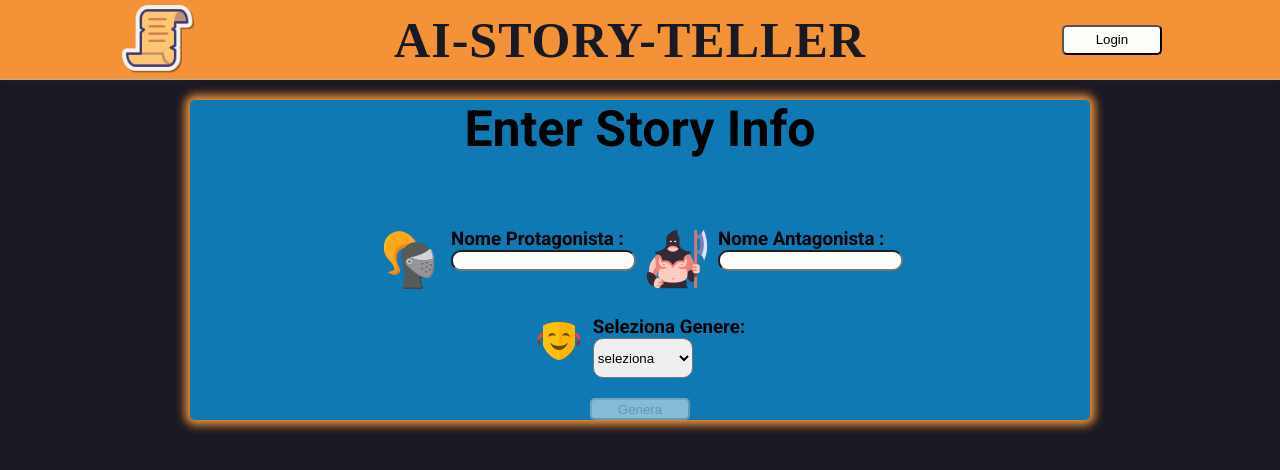
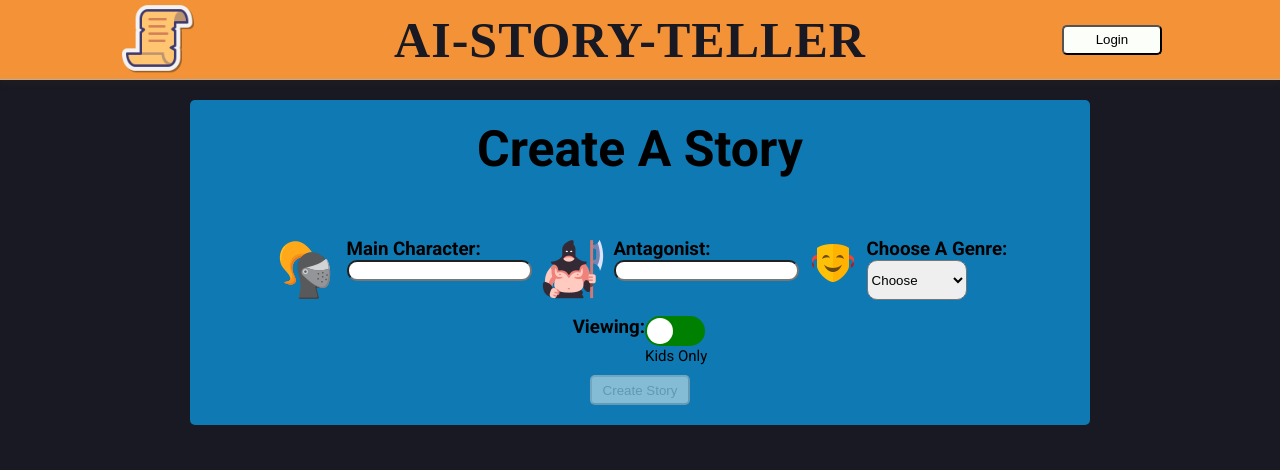
Before and after one commit to SimonJ933/ai-story-teller, a Next.js app in the folder ai-story-teller/: page / in a window 1280 px wide. Shown: the top 470 px of the page. Built offline with nearby package versions, Linux system fonts and the light colour scheme; a web font is replaced by a local one.

Commit message:
feat:add-ai-switch-loading-components

```diff
--- a/ai-story-teller/package.json
+++ b/ai-story-teller/package.json
@@ -9,6 +9,7 @@
     "lint": "next lint"
   },
   "dependencies": {
+    "@google/generative-ai": "^0.17.1",
     "next": "14.2.7",
     "react": "^18",
     "react-dom": "^18",
--- /dev/null
+++ b/ai-story-teller/src/components/Atoms/Switch/Switch.module.scss
@@ -0,0 +1,50 @@
+.main {
+  width: 60px;
+  height: 30px;
+  background-color: #ccc;
+  border-radius: 30px;
+  position: relative;
+  cursor: pointer;
+  transition: background-color 0.3s ease;
+
+  background-color: green;
+  &.active {
+    background-color: red;
+  }
+
+  .mask {
+    width: 100%;
+    height: 100%;
+    position: absolute;
+    top: 0;
+    left: 0;
+    border-radius: 30px;
+    transition: opacity 0.3s ease;
+    opacity: 0;
+
+    &.active {
+      opacity: 0.3;
+      background-color: rgba(0, 0, 0, 0.1);
+    }
+  }
+
+  .dot {
+    width: 26px;
+    height: 26px;
+    background-color: #fff;
+    border-radius: 50%;
+    position: absolute;
+    top: 50%;
+    left: 2px;
+    transform: translateY(-50%);
+    transition: left 0.3s ease;
+
+    &.active {
+      left: calc(100% - 28px);
+    }
+  }
+}
+.label {
+  margin-top: 20px;
+  font-size: 15px;
+}
--- /dev/null
+++ b/ai-story-teller/src/components/Atoms/Switch/Switch.tsx
@@ -0,0 +1,25 @@
+import React from "react";
+import style from "./Switch.module.scss";
+import { Dispatch, SetStateAction, useState } from "react";
+
+interface SwitchProps {
+  active: boolean;
+  setActive: Dispatch<SetStateAction<boolean>>;
+}
+
+const Switch = (props: SwitchProps) => {
+  const { active, setActive } = props;
+
+  return (
+    <div>
+      <div className={`${style.main} ${active ? style.active : ""}`} onClick={() => setActive(!active)}>
+        <div className={`${style.mask}  ${active ? style.active : ""}`} />
+        <div className={`${style.dot} ${active ? style.active : ""}`} />
+      </div>
+
+      <span className={style.label}>{active ? "Adults Only" : "Kids Only"}</span>
+    </div>
+  );
+};
+
+export default Switch;
--- a/ai-story-teller/src/components/Molecules/SelectBox/SelectBox.tsx
+++ b/ai-story-teller/src/components/Molecules/SelectBox/SelectBox.tsx
@@ -20,7 +20,7 @@ function SelectBox(props: SelectBoxProps) {
       <h3>{label}</h3>
       <select onChange={handleChange}>
         <option value="" hidden>
-          seleziona
+          Choose
         </option>
         {list.map((item) => (
           <option key={item.value} value={item.value}>
--- /dev/null
+++ b/ai-story-teller/src/components/Molecules/SwitchBox/SwitchBox.module.scss
@@ -0,0 +1,7 @@
+.main {
+  display: flex;
+
+  h3 {
+    margin-bottom: 10px;
+  }
+}
--- /dev/null
+++ b/ai-story-teller/src/components/Molecules/SwitchBox/SwitchBox.tsx
@@ -0,0 +1,22 @@
+import { Dispatch, SetStateAction } from "react";
+import style from "./SwitchBox.module.scss";
+import Switch from "@/components/Atoms/Switch/Switch";
+
+interface SwitchBoxProps {
+  label: string;
+  value: boolean;
+  setValue: Dispatch<SetStateAction<boolean>>;
+}
+
+const SwitchBox = (props: SwitchBoxProps) => {
+  const { label, value, setValue } = props;
+
+  return (
+    <div className={style.main}>
+      <h3>{label}</h3>
+      <Switch active={value} setActive={setValue} />
+    </div>
+  );
+};
+
+export default SwitchBox;
--- a/ai-story-teller/src/components/Organism/WindowBox/WindowBox.module.scss
+++ b/ai-story-teller/src/components/Organism/WindowBox/WindowBox.module.scss
@@ -2,14 +2,13 @@
   display: flex;
   flex-direction: column;
   align-items: center;
-  gap: 20px;
+  gap: 10px;
   justify-content: center;
   margin: auto;
   max-width: 900px;
-  height: 40vh;
   background-color: var(--color-blue);
   border-radius: 5px;
-  box-shadow: 0px 0px 10px 5px var(--color-orange);
+  padding: 20px;
 }
 
 .main h2 {
--- a/ai-story-teller/src/constats/common.ts
+++ b/ai-story-teller/src/constats/common.ts
@@ -8,12 +8,12 @@ export const listaGeneri = [
     value: "fantasy",
   },
   {
-    label: "Avventura",
-    value: "avventura",
+    label: "Adventure",
+    value: "Adventure",
   },
   {
-    label: "Romantico",
-    value: "romantico",
+    label: "Romantic",
+    value: "romantic",
   },
   {
     label: "Giallo",
--- a/ai-story-teller/src/pages/index.tsx
+++ b/ai-story-teller/src/pages/index.tsx
@@ -1,5 +1,5 @@
 import Head from "next/head";
-import styles from "@/styles/Home.module.css";
+import style from "@/styles/Home.module.css";
 import Header from "@/components/Molecules/Header/Header";
 import WindowBox from "@/components/Organism/WindowBox/WindowBox";
 import InputBox from "@/components/Atoms/InputBox/InputBox";
@@ -7,14 +7,32 @@ import { useState } from "react";
 import SelectBox from "@/components/Molecules/SelectBox/SelectBox";
 import { listaGeneri } from "@/constats/common";
 import Button from "@/components/Atoms/Button/Button";
-
+import { GenerateContentCandidate, GoogleGenerativeAI } from "@google/generative-ai";
+import SwitchBox from "@/components/Molecules/SwitchBox/SwitchBox";
 export default function Home() {
   const [protagonista, setProtagonista] = useState("");
   const [antagonista, setAntagonista] = useState("");
   const [genere, setGenere] = useState("");
-  const handleGenerate = () => {
-    console.log({ protagonista, antagonista, genere });
+  const [response, setResponse] = useState("");
+  const [pegi18, setPegi18] = useState(false);
+  const [loading, setLoading] = useState(false);
+
+  const handleGenerate = async () => {
+    setLoading(true);
+    const prompt = `genere un racconto ${genere}, per ${pegi18 ? "adulti" : "bambini"}con il protagonista ${protagonista} e l'antagonista ${antagonista}`;
+
+    if (process.env.NEXT_PUBLIC_GEMINI_KEY) {
+      const genAI = new GoogleGenerativeAI(process.env.NEXT_PUBLIC_GEMINI_KEY);
+      const model = genAI.getGenerativeModel({ model: "gemini-1.5-flash" });
+      const result = await model.generateContent(prompt);
+      const output = (result.response.candidates as GenerateContentCandidate[])[0].content.parts[0].text;
+      if (output) {
+        setResponse(output);
+      }
+    }
+    setLoading(false);
   };
+
   return (
     <>
       <Head>
@@ -23,33 +41,39 @@ export default function Home() {
         <meta name="viewport" content="width=device-width, initial-scale=1" />
         <link rel="icon" href="icons8-scroll-64.png" />
       </Head>
-      <main className={styles.main}>
+      <main className={style.main}>
         <Header title="AI-Story-Teller" />
 
-        <div className={styles.content}>
-          <WindowBox title="Enter Story Info">
-            <div className={styles.container}>
-              <div className={styles.img}>
+        <div className={style.content}>
+          <WindowBox title="Create A Story">
+            <div className={style.container}>
+              <div className={style.img}>
                 <img src="icons8-medieval-64.png" />
               </div>
-              <InputBox label="Nome Protagonista :" value={protagonista} setValue={setProtagonista} />
-              <div className={styles.img}>
+              <InputBox label="Main Character:" value={protagonista} setValue={setProtagonista} />
+              <div className={style.img}>
                 <img src="icons8-medieval-62.png" />
               </div>
-              <InputBox label="Nome Antagonista :" value={antagonista} setValue={setAntagonista} />
-            </div>
-            <div className={styles.container}>
-              <div className={styles.img}>
+              <InputBox label="Antagonist:" value={antagonista} setValue={setAntagonista} />
+              <div className={style.img}>
                 <img src="icons8-comedy-48.png" />
               </div>
-              <SelectBox label="Seleziona Genere:" list={listaGeneri} setAction={setGenere} />
+              <SelectBox label="Choose A Genre:" list={listaGeneri} setAction={setGenere} />
             </div>
-
+            <SwitchBox label="Viewing:" value={pegi18} setValue={setPegi18} />
             <Button
-              label="Genera"
+              label="Create Story"
               onClick={handleGenerate}
               disabled={protagonista.trim().length <= 0 || antagonista.trim().length <= 0 || genere.trim().length <= 0}
             />
+
+            {loading && (
+              <div className={style.loadingContainer}>
+                <p className={style.loadingText}>Loading...</p>
+              </div>
+            )}
+
+            {!loading && response && <div className={style.result}>{response}</div>}
           </WindowBox>
         </div>
       </main>
--- a/ai-story-teller/src/styles/Home.module.css
+++ b/ai-story-teller/src/styles/Home.module.css
@@ -9,3 +9,67 @@
   display: flex;
   gap: 10px;
 }
+
+@keyframes spin {
+  0% {
+    transform: rotate(0deg);
+  }
+  100% {
+    transform: rotate(360deg);
+  }
+}
+
+@keyframes spin {
+  0% {
+    transform: rotate(0deg);
+  }
+  100% {
+    transform: rotate(360deg);
+  }
+}
+
+.loadingContainer {
+  display: flex;
+  justify-content: center;
+  align-items: center;
+  height: 100vh;
+  text-align: center;
+
+  .loadingText {
+    font-size: 1.5rem;
+    color: #333;
+    position: relative;
+    padding-left: 50px;
+    align-items: center;
+
+    &::before {
+      content: "";
+      position: absolute;
+      left: 0;
+      top: 50%;
+      width: 40px;
+      height: 40px;
+      margin-top: -20px;
+      border: 5px solid #333;
+      border-top-color: transparent;
+      border-radius: 50%;
+      animation: spin 1s linear infinite;
+    }
+  }
+}
+
+@keyframes spin {
+  0% {
+    transform: rotate(0deg);
+  }
+  100% {
+    transform: rotate(360deg);
+  }
+}
+
+.result {
+  padding: 20px;
+  background-color: #f9f9f9;
+  border-radius: 8px;
+  box-shadow: 0 2px 10px rgba(0, 0, 0, 0.1);
+}
```
Also changed, not shown: 1 other file (tests, documents, lock files or other folders).
